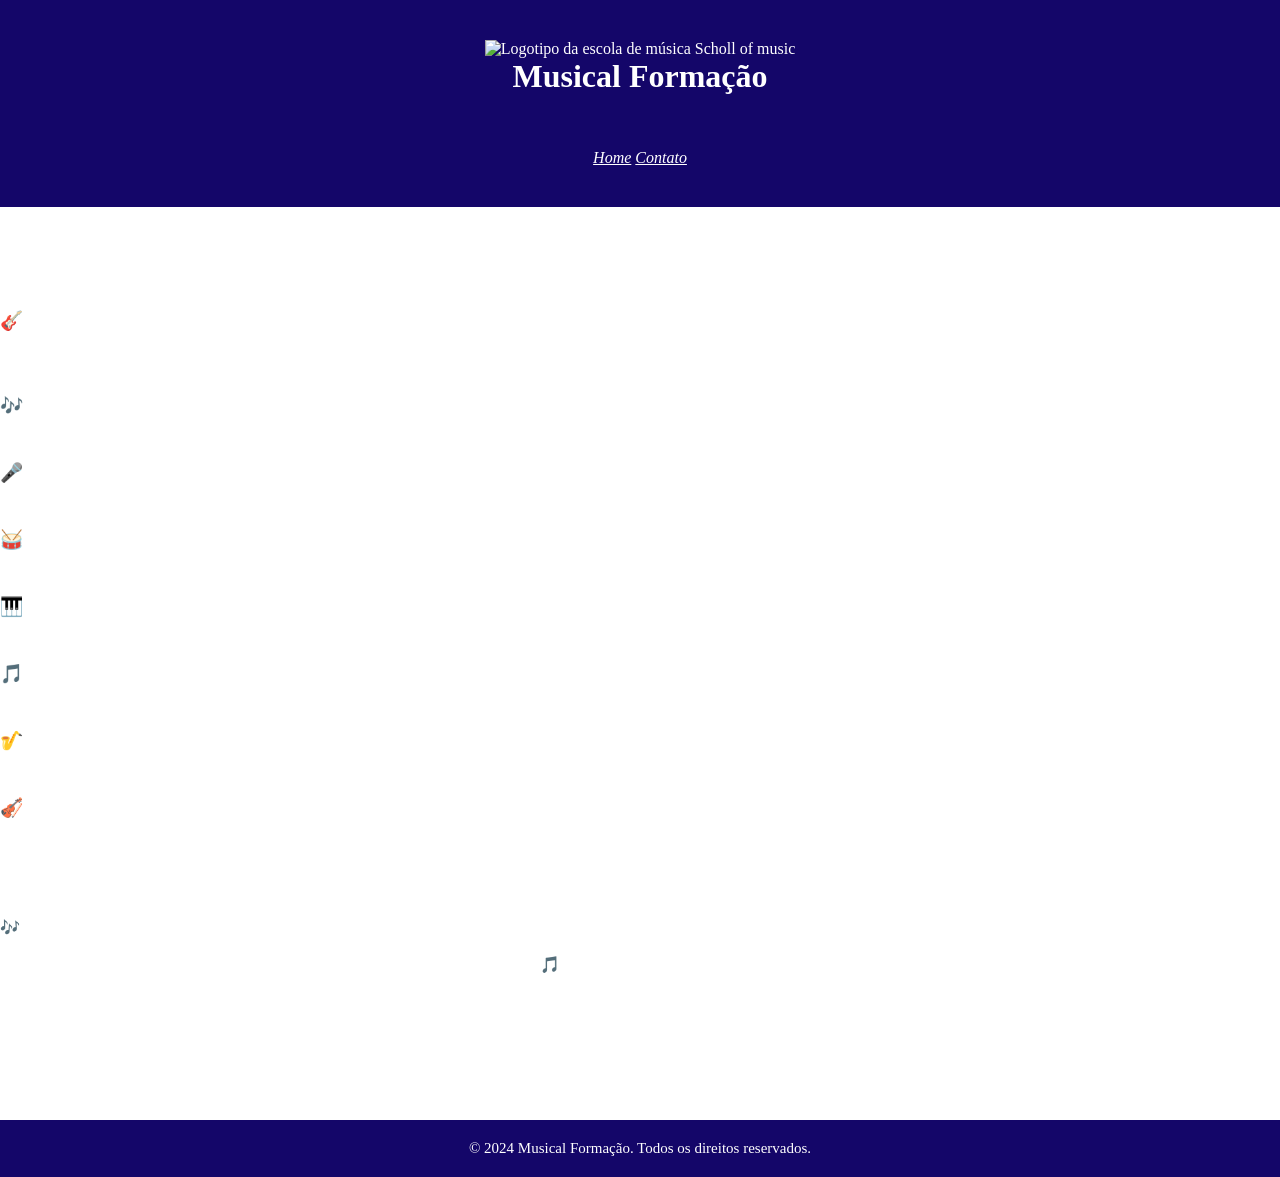
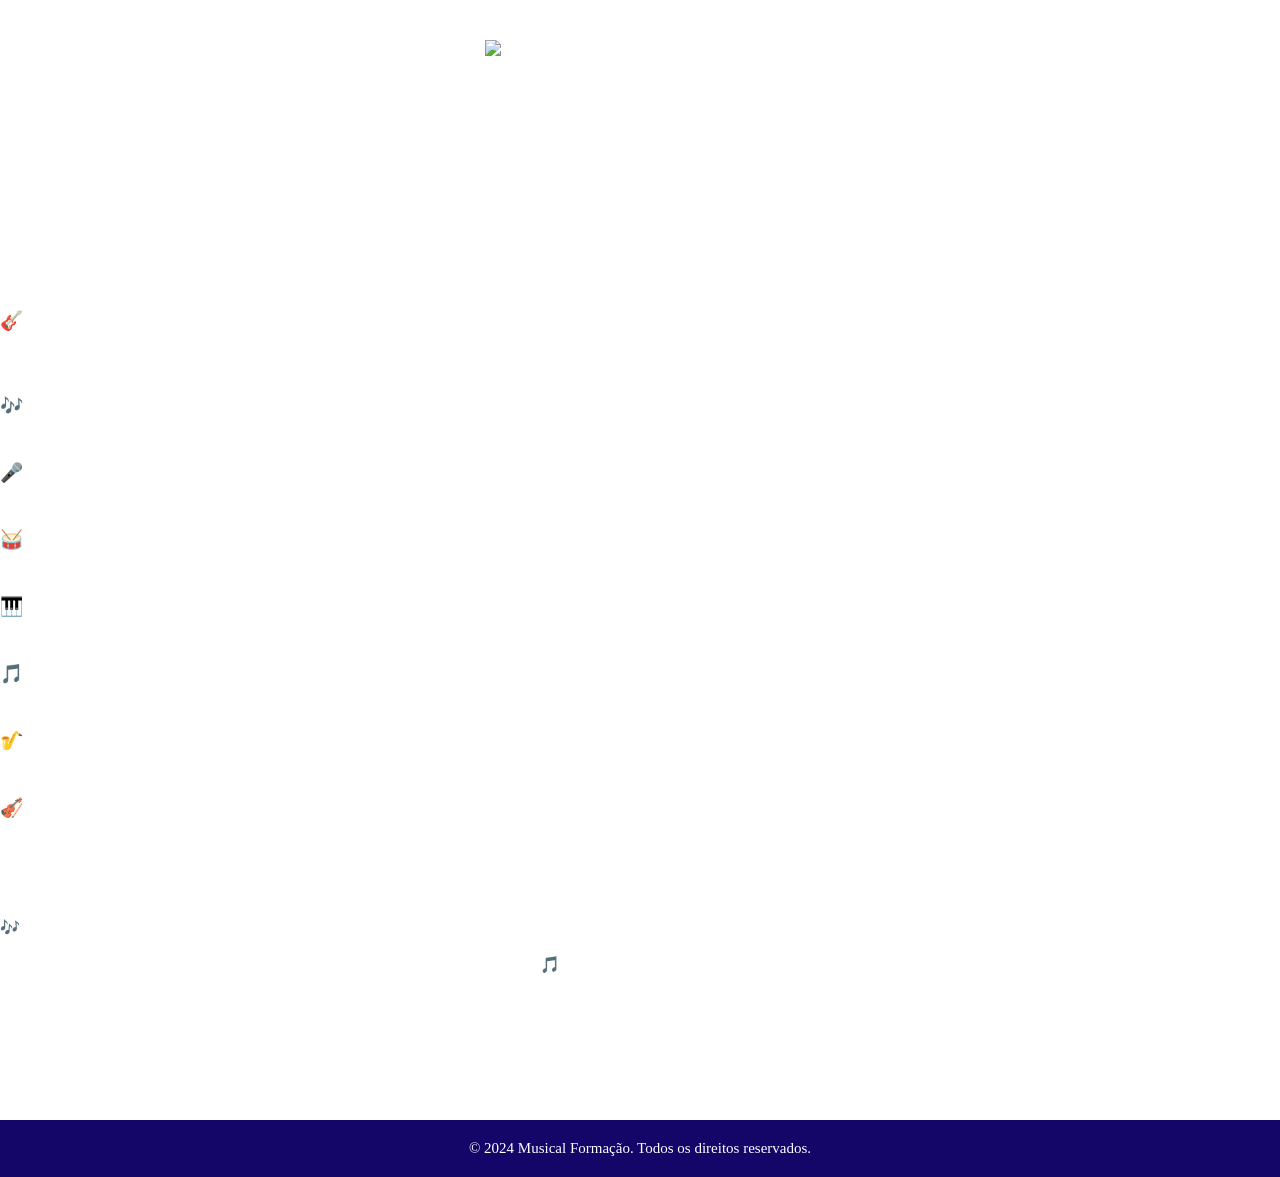

c

--- a/style.css
+++ b/style.css
@@ -10,7 +10,7 @@ body {
 }
 
 .header-primario {
-    background: #140669 url(assets/fundo_azul.png) top center no-repeat;
+    background: /* #140669 */ url(assets/fundo_azul.png);
     height: auto;
     display: flex;
     flex-direction: column;
